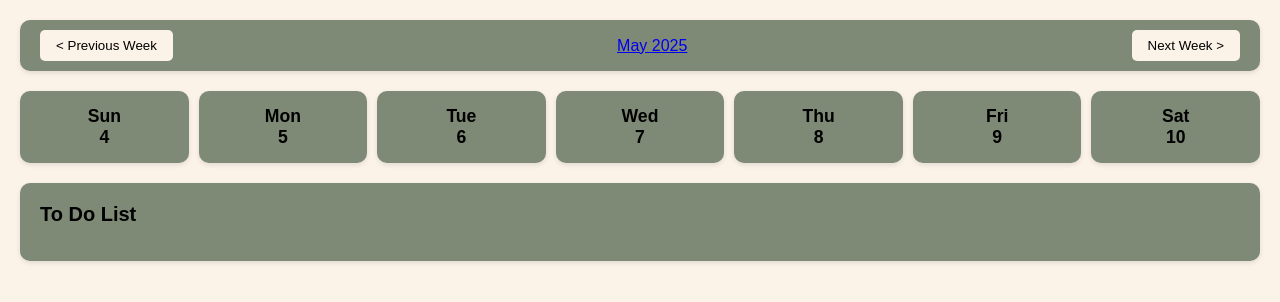
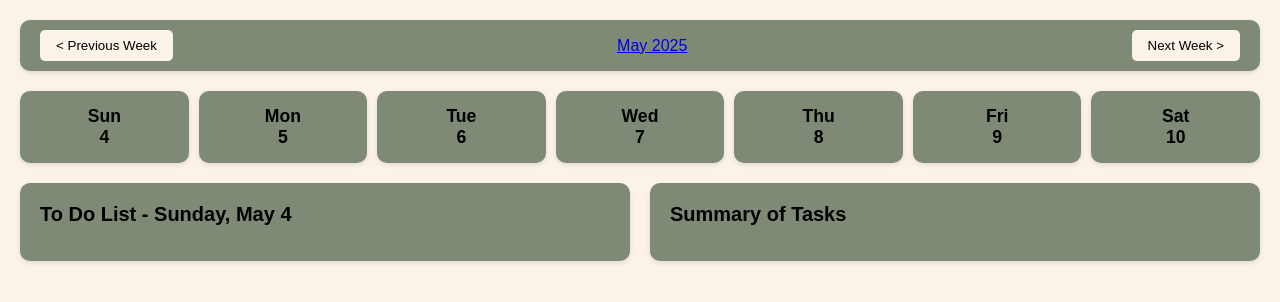
Before and after one commit to amandamurrizi/CS326-Semester-Project, a plain HTML site: page frontend/weekly.html in a window 1280 px wide. Drawn offline with Linux system fonts and the light colour scheme; no server answers.

Commit message:
Update weekly.html

```diff
--- a/frontend/weekly.html
+++ b/frontend/weekly.html
@@ -14,17 +14,24 @@
     <button id="next-week">Next Week &gt;</button>
   </div>
 
-  <!-- Weekly View Layout -->
-  <div class="weekly-view">
-    <!-- Weekday Columns(now w js)-->
-    <div class="weekdays" id="weekdays-container">
+  <!-- Weekly View Layout with 7 days of week -->
+  <div class="weekly-wrapper">
+      <div class="weekdays" id="weekdays-container"></div>
+
+      <div class="bottom-panels">
+      <div class="todo-list">
+        <h3 id="todo-title">To Do List</h3>
+        <ul id="todo-list"></ul>
+      </div>
+
+    <!-- Server Tasks from to do list Panel -->
+    <div class="server-tasks">
+      <h3>Summary of Tasks</h3>
+      <ul id="server-task-list"></ul>
     </div>
   </div>
+</div>
 
-  <!-- To-Do List /amanda's part -->
-  <div class="todo-list">
-    <h3>To Do List</h3>
-  </div>
 
   <script src="planner.js"></script>
 </body>
```
